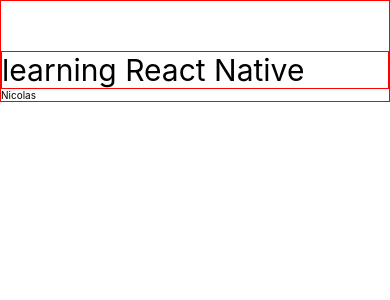
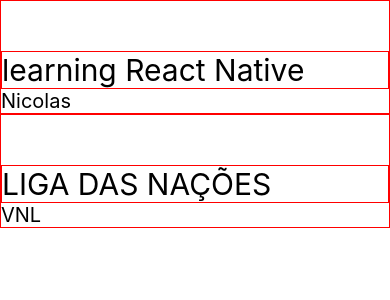
Before and after one commit to NicolasAFerro/reactNative, a React Native app: screen / in a window 390 px wide. Shown: the top 300 px of the page. Built offline with nearby package versions, Linux system fonts and the light colour scheme.

Commit message:
estudando estado

```diff
--- a/src/App.tsx
+++ b/src/App.tsx
@@ -1,20 +1,22 @@
+import React, {useState} from 'react';
 import {SafeAreaView, StyleSheet} from 'react-native';
-import React, {Component} from 'react';
-import Header from './componets/Header/Index';
+import Header from './componets/Header/Index'; // Corrigi "componets" para "components"
 
-export default class App extends Component {
-    render() {
-        return (
-            <SafeAreaView style={style.App}>
-                <Header name="Nicolas" title="learning React Native" />
-            </SafeAreaView>
-        );
-    }
-}
-const style = StyleSheet.create({
+const App = () => {
+    const [name, setName] = useState<string>('Nicolas');
+    return (
+        <SafeAreaView style={styles.App}>
+            <Header name={name} title="learning React Native" />
+            <Header name="VNL" title="LIGA DAS NAÇÕES" />
+        </SafeAreaView>
+    );
+};
+
+const styles = StyleSheet.create({
     App: {
         flex: 1,
-        /* margin: 20, */
         backgroundColor: 'white',
     },
 });
+
+export default App;
--- a/src/componets/Header/index.tsx
+++ b/src/componets/Header/index.tsx
@@ -24,7 +24,7 @@
     },
     SubTitle: {
         color: 'black',
-        fontSize: 10,
+        fontSize: 20,
     },
 });
 
```
